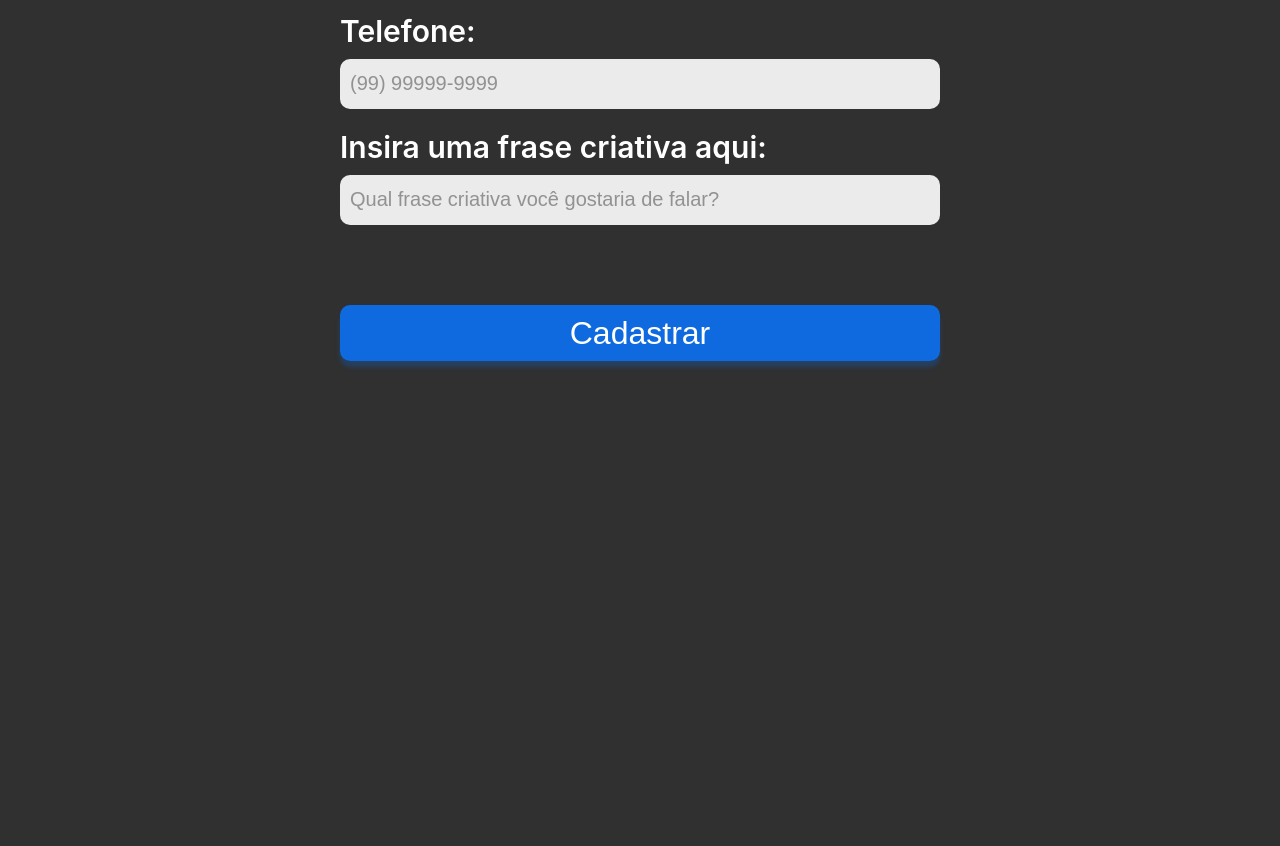
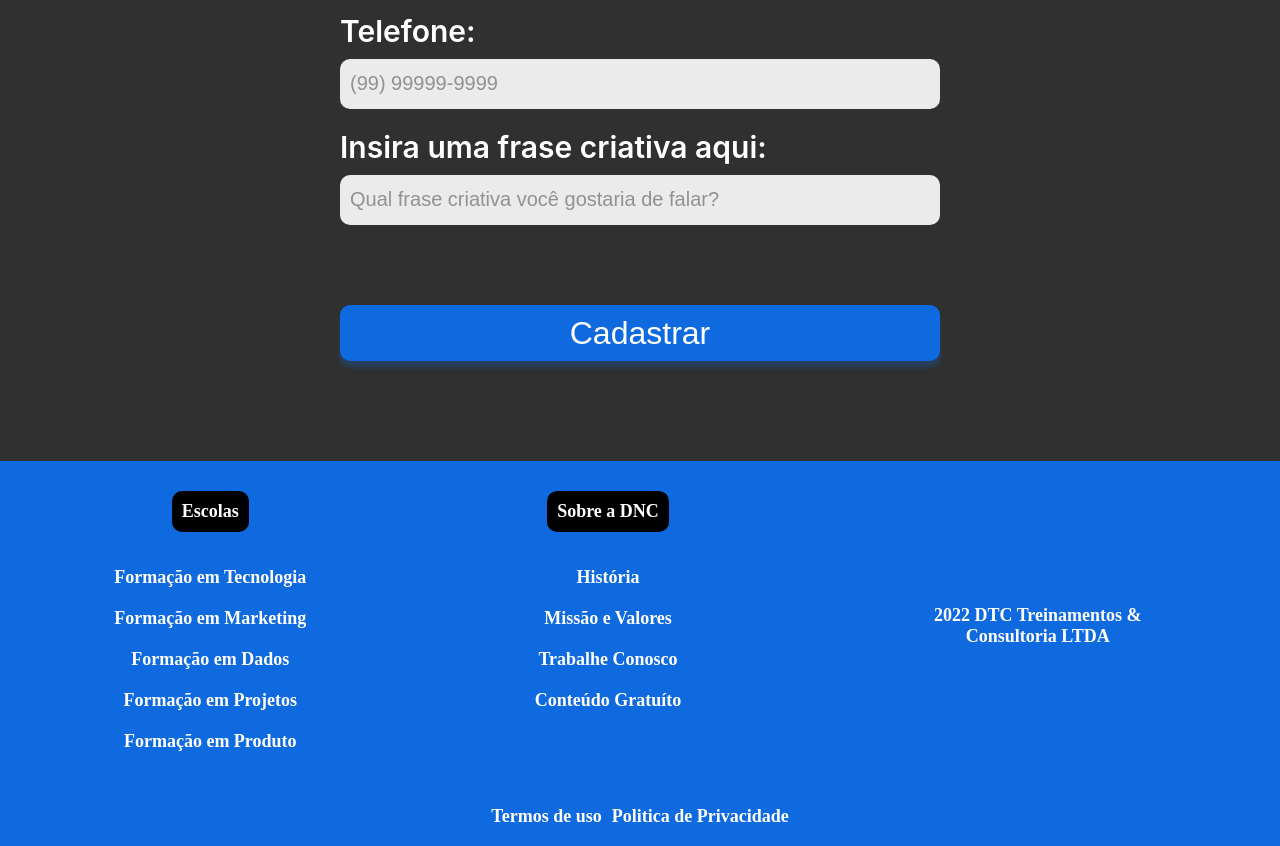
Before and after one commit to luanaabastos/bootcampdnc, a plain HTML site: page bootcampdnc/index.html in a window 1280 px wide. Shown: the part 1166-2012 px from the top of the page. Before the commit the page ends 1627 px from the top, so only its background shows below. Drawn offline with Linux system fonts and the light colour scheme.

Commit message:
alteracao-no-style

```diff
--- a/bootcampdnc/index.html
+++ b/bootcampdnc/index.html
@@ -68,6 +68,53 @@
             <input type="submit" value="Cadastrar">
         </form>
     </section>
+    <footer>
+        <div class="linha1">
+            <nav>
+                <h5>Escolas</h5>
+                <ul>
+                    <li>
+                        <a href="">Formação em Tecnologia</a>
+                    </li>
+                    <li>
+                        <a href="">Formação em Marketing</a>
+                    </li>
+                    <li>
+                        <a href="">Formação em Dados</a>
+                    </li>
+                    <li>
+                        <a href="">Formação em Projetos</a>
+                    </li>
+                    <li>
+                        <a href="">Formação em Produto</a>
+                    </li>
+                </ul>
+            </nav>
+            <nav>
+                <h5>Sobre a DNC</h5>
+                <ul>
+                    <li>
+                        <a href="">História</a>
+                    </li>
+                    <li>
+                        <a href="">Missão e Valores</a>
+                    </li>
+                    <li>
+                        <a href="">Trabalhe Conosco</a>
+                    </li>
+                    <li>
+                        <a href="">Conteúdo Gratuíto</a>
+                    </li>
+                </ul>
+            </nav>
+            <div class="endereco">2022 DTC Treinamentos & Consultoria LTDA
+            </div>
+        </div>
+        <div class="linha2">
+            <a href="">Termos de uso</a>
+            <a href="">Politica de Privacidade</a>
+        </div>
+    </footer>
 </body>
 
 </html>
--- a/bootcampdnc/style.css
+++ b/bootcampdnc/style.css
@@ -155,3 +155,133 @@
      box-shadow: 0px 6px 4px rgba(12, 112, 242, 0.25);
      cursor: pointer;
  }
+
+ footer {
+     width: 100%;
+     background-color: rgba(12, 112, 242, 0.9);
+ }
+
+ footer .linha1 {
+     display: flex;
+     justify-content: space-around;
+     align-items: center;
+ }
+
+ footer ul {
+     list-style-type: none;
+     margin: 0px;
+     padding: 0px;
+ }
+
+ footer nav {
+     display: flex;
+     flex-direction: column;
+     align-items: center;
+
+     height: 330px;
+ }
+
+ footer h5 {
+     text-align: center;
+     color: #ffffff;
+     font-weight: 800;
+     font-size: 18px;
+     border-radius: 10px;
+     background-color: #000000;
+
+     padding: 10px 10px 10px 10px;
+     margin-bottom: 15px;
+ }
+
+ footer ul li {
+     text-align: center;
+     color: #ffffff;
+     font-weight: 600;
+     font-size: 18px;
+
+     margin: 20px 0px 20px 0px;
+ }
+
+ footer ul li a {
+     color: #ffffff;
+     text-decoration: none;
+ }
+
+ footer ul li a:hover {
+     color: #303030;
+ }
+
+ footer .endereco {
+     font-weight: 600;
+     font-size: 18px;
+     color: #ffffff;
+     text-align: center;
+     width: 20%;
+ }
+
+ footer .linha2 {
+     height: 35px;
+     display: flex;
+     justify-content: center;
+     padding: 10px;
+ }
+
+ footer .linha2 a {
+     font-size: 18px;
+     font-weight: 600;
+     color: #ffffff;
+     text-decoration: none;
+     padding: 5px;
+ }
+
+ footer .linha2 a:first-child {
+     border-radius: 3px solid white;
+ }
+
+ footer .linha2 a:hover {
+     color: #303030;
+ }
+
+ @media only screen and (max-widht: 600px) {
+
+     #princial {
+         flex-direction: column;
+         height: auto;
+     }
+
+     #menu {
+         flex-direction: column;
+         width: 100%;
+         margin: 0px;
+     }
+
+     #menu a {
+         height: 50px;
+         display: flex;
+         align-items: center;
+     }
+
+     #principal button {
+         width: 100%;
+         margin: 0px;
+     }
+
+     section h1 {
+         font-size: 38px;
+     }
+
+     section h2 {
+         font-size: 28px;
+         padding-left: 15px;
+         padding-right: 15px;
+     }
+
+     form {
+         width: 95%;
+         font-size: 20px;
+     }
+
+     .checkbox-itens label {
+         font-size: 17px;
+     }
+ }
```
